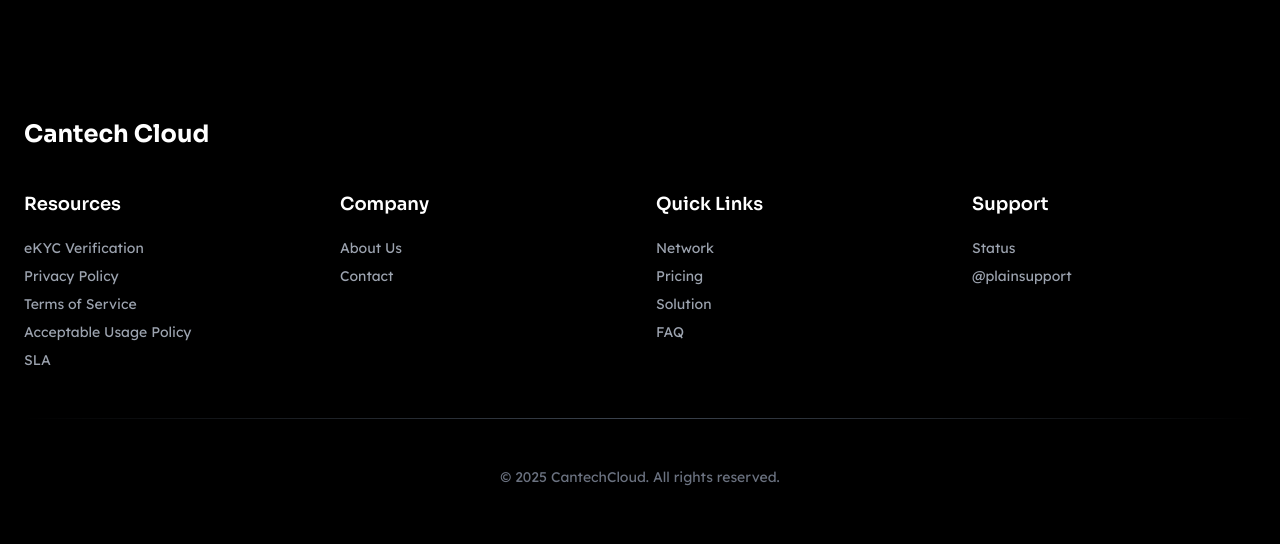
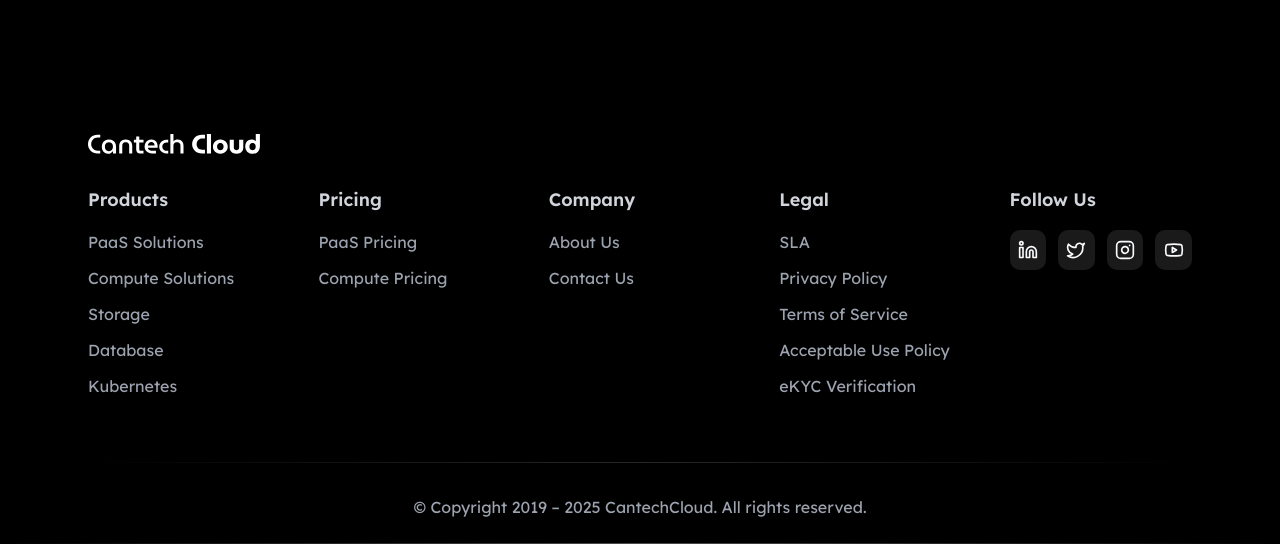
Before and after one commit to arpitacantech/cnpcloud, a Next.js app: page / in a window 1280 px wide. Shown: the part 5783-6327 px from the top of the page. Built offline with nearby package versions, Linux system fonts and the light colour scheme.

Commit message:
Update Footer.tsx
footer new update ui

```diff
--- a/src/app/components/Footer.tsx
+++ b/src/app/components/Footer.tsx
@@ -1,107 +1,143 @@
-"use client";
-import { motion, Variants, easeOut } from "framer-motion";
-interface FeatureCardProps {
-  iconSrc?: string; // optional if not used
-  title: string;
-  description: string;
-}
+import {Linkedin, Twitter, Instagram, Youtube, ArrowUpRight } from 'lucide-react';
 
-// Motion variants
-const container: Variants = {
-  hidden: {},
-  show: {
-    transition: {
-      staggerChildren: 0.2,
-    },
-  },
-};
+const Footer = () => {
+  const productLinks = [
+    { title: 'PaaS Solutions', href: '/paas' },
+    { title: 'Compute Solutions', href: '/compute' },
+    { title: 'Storage', href: '/paas/storage' },
+    { title: 'Database', href: '/paas/database' },
+    { title: 'Kubernetes', href: '/compute/kubernetes' },
+  ];
 
-const fadeUp: Variants = {
-  hidden: { opacity: 0, y: 30 },
-  show: {
-    opacity: 1,
-    y: 0,
-    transition: { duration: 0.6, ease: easeOut },
-  },
-};
+  const pricingLinks = [
+    { title: 'PaaS Pricing', href: '/paas/pricing' },
+    { title: 'Compute Pricing', href: '/compute/pricing' },
+  ];
 
-export default function Footer() {
+  const companyLinks = [
+    { title: 'About Us', href: '/about' },
+    { title: 'Contact Us', href: '/contact-us' },
+  ];
+
+  const legalLinks = [
+    { title: 'SLA', href: '/sal' },
+    { title: 'Privacy Policy', href: '/privacy-policy' },
+    { title: 'Terms of Service', href: '/terms-of-service' },
+    { title: 'Acceptable Use Policy', href: '/acceptable-policy' },
+    { title: 'eKYC Verification', href: '/ekyc-verification' },
+  ];
+
+  const socialLinks = [
+    { icon: Linkedin, href: 'https://www.linkedin.com/company/cantechnetworks/', label: 'LinkedIn' },
+    { icon: Twitter, href: 'https://x.com/CantechHosting', label: 'Twitter' },
+    // { icon: Facebook, href: '#', label: 'Facebook' },
+    { icon: Instagram, href: 'https://www.instagram.com/cantechhosting/', label: 'Instagram' },
+    { icon: Youtube, href: 'https://www.youtube.com/user/CantechIndia', label: 'YouTube' },
+  ];
+
   return (
-   <footer className="w-full bg-black text-gray-300 py-12">
-  <div className="max-w-7xl mx-auto px-6">
+    <footer className="bg-footer-bg gradient-border">
+      <div className="container max-w-6xl mx-auto px-6 pt-16">
+        <div className="flex items-center gap-3 mb-8">
+            <img
+              src="/cloud.svg"
+              alt="Cantech Cloud"
+              className="h-4 w-auto sm:h-5"
+            />
 
+          </div>
+        <div className="grid grid-cols-1 md:grid-cols-2 lg:grid-cols-5 gap-12 mb-16">
 
-        {/* Logo on top */}
-        <div className="mb-10">
-          <h2 className="text-2xl font-bold text-white">Cantech Cloud</h2>
-          {/* If you have an actual logo image: */}
-          {/* <Image src="/logo.svg" width={120} height={40} alt="logo" /> */}
-        </div>
-
-        {/* Columns */}
-        <div className="grid grid-cols-2 md:grid-cols-4 gap-8">
-
-          {/* Column 1 */}
-          <div className="space-y-5">
-            <h4 className="text-lg font-semibold text-white ">
-              Resources
-            </h4>
-            <ul className="space-y-2 text-gray-400 text-sm">
-              <li><a href="#" className="hover:text-white transition-colors">eKYC Verification</a></li>
-              <li><a href="#" className="hover:text-white transition-colors">Privacy Policy</a></li>
-              <li><a href="#" className="hover:text-white transition-colors">Terms of Service</a></li>
-              <li><a href="#" className="hover:text-white transition-colors">Acceptable Usage Policy</a></li>
-              <li><a href="#" className="hover:text-white transition-colors">SLA</a></li>
+          <div className="animate-fade-in" style={{ animationDelay: '0.1s' }}>
+            <div className="text-lg font-semibold mb-4 text-gray-300">Products</div>
+            <ul className="space-y-3 text-gray-400">
+              {productLinks.map((link) => (
+                <li key={link.title}>
+                  <a href={link.href} className="footer-link text-[16px] flex items-center gap-1 group hover:text-white transition-colors">
+                    {link.title}
+                    <ArrowUpRight className="w-3 h-3 opacity-0 -translate-y-1 translate-x-1 group-hover:opacity-100 group-hover:translate-y-0 group-hover:translate-x-0 transition-all" />
+                  </a>
+                </li>
+              ))}
             </ul>
           </div>
 
-          {/* Column 2 */}
-          <div className="space-y-5">
-            <h4 className="text-lg font-semibold text-white ">
-              Company
-            </h4>
-            <ul className="space-y-2 text-gray-400 text-sm">
-              <li><a href="#" className="hover:text-white transition-colors">About Us</a></li>
-              <li><a href="#" className="hover:text-white transition-colors">Contact</a></li>
-              </ul>
-          </div>
-
-          {/* Column 3 */}
-          <div className="space-y-5">
-            <h4 className="text-lg font-semibold text-white ">
-              Quick Links
-            </h4>
-            <ul className="space-y-2 text-gray-400 text-sm">
-              <li><a href="#" className="hover:text-white transition-colors">Network</a></li>
-              <li><a href="#" className="hover:text-white transition-colors">Pricing</a></li>
-               <li><a href="#" className="hover:text-white transition-colors">Solution</a></li>
-                <li><a href="#" className="hover:text-white transition-colors">FAQ</a></li>
+          <div className="animate-fade-in" style={{ animationDelay: '0.2s' }}>
+            <div className="text-lg font-semibold mb-4 text-gray-300">Pricing</div>
+            <ul className="space-y-3 text-gray-400">
+              {pricingLinks.map((link) => (
+                <li key={link.title}>
+                  <a href={link.href} className="footer-link text-[16px] flex items-center gap-1 group hover:text-white transition-colors">
+                    {link.title}
+                    <ArrowUpRight className="w-3 h-3 opacity-0 -translate-y-1 translate-x-1 group-hover:opacity-100 group-hover:translate-y-0 group-hover:translate-x-0 transition-all" />
+                  </a>
+                </li>
+              ))}
             </ul>
           </div>
 
-          {/* Column 4 */}
-          <div className="space-y-5">
-            <h4 className="text-lg font-semibold text-white ">
-              Support
-            </h4>
-            <ul className="space-y-2 text-gray-400 text-sm">
-              <li><a href="#" className="hover:text-white transition-colors">Status</a></li>
-              <li><a href="#" className="hover:text-white transition-colors">@plainsupport</a></li>
+          <div className="animate-fade-in" style={{ animationDelay: '0.3s' }}>
+            <div className="text-lg font-semibold mb-4 text-gray-300" >Company</div>
+            <ul className="space-y-3 text-gray-400">
+              {companyLinks.map((link) => (
+                <li key={link.title}>
+                  <a href={link.href} className="footer-link text-[16px] flex items-center gap-1 group hover:text-white transition-colors">
+                    {link.title}
+                    <ArrowUpRight className="w-3 h-3 opacity-0 -translate-y-1 translate-x-1 group-hover:opacity-100 group-hover:translate-y-0 group-hover:translate-x-0 transition-all" />
+                  </a>
+                </li>
+              ))}
             </ul>
           </div>
 
+          <div className="animate-fade-in w-52" style={{ animationDelay: '0.4s' }}>
+            <div className="text-lg font-semibold mb-4 text-gray-300">Legal</div>
+            <ul className="space-y-3 text-gray-400">
+              {legalLinks.map((link) => (
+                <li key={link.title}>
+                  <a href={link.href} className="footer-link text-[16px] flex items-center gap-1 group hover:text-white transition-colors">
+                    {link.title}
+                    <ArrowUpRight className="w-3 h-3 opacity-0 -translate-y-1 translate-x-1 group-hover:opacity-100 group-hover:translate-y-0 group-hover:translate-x-0 transition-all" />
+                  </a>
+                </li>
+              ))}
+            </ul>
+          </div>
+
+          <div className="animate-fade-in" style={{ animationDelay: '0.4s' }}>
+            <div className="text-lg font-semibold mb-4 text-gray-300">Follow Us</div>
+            <div className='flex items-center gap-3'>
+            {socialLinks.map((social) => (
+            <a
+              key={social.label}
+              href={social.href}
+              aria-label={social.label}
+              className="social-icon w-10 h-10 inline-flex items-center justify-center rounded-[10px] bg-white/10 transform-gpu transition-all duration-300 hover:bg-white/20 hover:shadow-[0_0_10px_rgba(255,255,255,0.14)]"
+            >
+              <social.icon className="w-5 h-5" />
+          </a>
+
+            ))}
+            </div>
+
+          </div>
         </div>
-        <motion.div
-  className="w-full h-px my-12 bg-gradient-to-r from-transparent via-gray-600/80 to-transparent"
-  variants={fadeUp}
-/>
 
+        <div className="h-px bg-gradient-to-r from-transparent via-border to-transparent mb-8" />
 
-      {/* Bottom Text */}
-      <div className="max-w-6xl mx-auto px-6 text-center text-gray-500 text-sm">
-      &copy; {new Date().getFullYear()} CantechCloud. All rights reserved.
-    </div>
+        <div className="flex flex-col md:flex-row items-center justify-center gap-6">
+          <p className="text-base text-gray-400 mb-6">
+            © Copyright
+            {" "}
+            {new Date().getFullYear() > 2019 && `2019 – ${new Date().getFullYear()}`}{" "}
+             CantechCloud. All rights reserved.
+          </p>
+        </div>
       </div>
+
+      <div className="h-1 bg-gradient-to-r from-transparent via-primary/30 to-transparent animate-glow-pulse" />
     </footer>
   );
-}
+};
+
+export default Footer;
```
